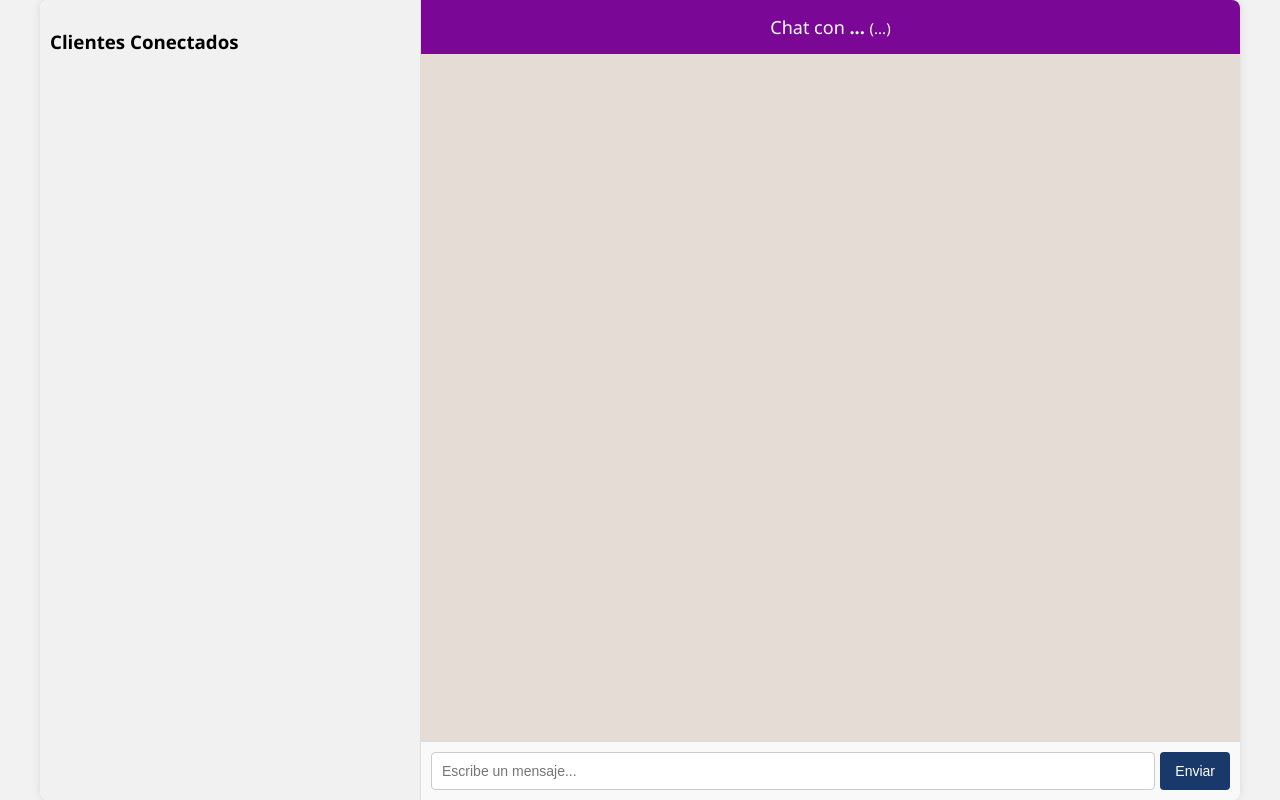
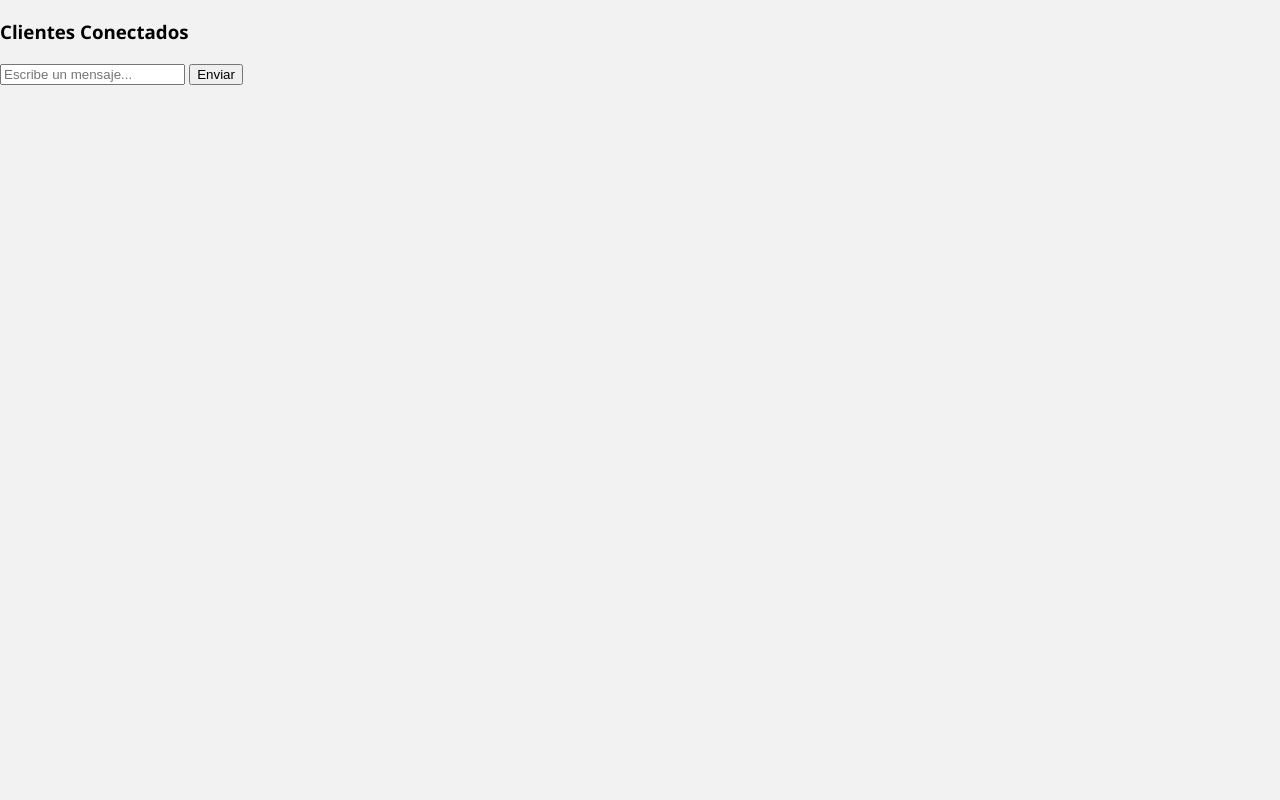
Before and after one commit to EmilioPayanOrtega/Build-a-chat, a Flask app: page /admin in a window 1280 px wide. Run offline with Flask 3, Linux system fonts and the light colour scheme; some libraries are stand-ins or nearby versions.

Commit message:
Update admin.html

```diff
--- a/templates/admin.html
+++ b/templates/admin.html
@@ -2,38 +2,24 @@
 <html lang="es">
 <head>
     <meta charset="UTF-8">
-    <meta name="viewport" content="width=device-width, initial-scale=1.0">
-    <title>Panel de Administrador</title>
-    <link rel="stylesheet" href="{{ url_for('static', filename='CSS/style.css') }}">
+    <title>Admin - Build a Chat</title>
+    <link rel="stylesheet" href="/static/CSS/style.css">
 </head>
 <body>
-    <div class="admin-container">
-        <!-- Barra lateral con lista de clientes -->
-        <div class="chat-sidebar">
+    <div id="admin-container">
+        <div id="sidebar">
             <h3>Clientes Conectados</h3>
-            <div id="chat-list" class="chat-list"></div>
+            <ul id="client-list"></ul>
         </div>
-
-        <!-- Ventana de chat -->
-        <div class="chat-window">
-            <div class="chat-header">
-                Chat con <strong><span id="selected-user">...</span></strong>
-                <small>(<span id="selected-id">...</span>)</small>
-            </div>
-
-            <!-- Caja de mensajes -->
-            <div class="chat-box" id="chat-box"></div>
-
-            <!-- Entrada de texto -->
-            <div class="chat-input">
-                <input type="text" id="admin-message" placeholder="Escribe un mensaje...">
-                <button id="send-admin">Enviar</button>
+        <div id="chat-section">
+            <div id="admin-chat-box"></div>
+            <div id="admin-input-container">
+                <input id="admin-message" type="text" placeholder="Escribe un mensaje...">
+                <button id="admin-send">Enviar</button>
             </div>
         </div>
     </div>
-
-    <!-- Socket.IO -->
-    <script src="https://cdn.socket.io/4.0.1/socket.io.min.js"></script>
-    <script src="{{ url_for('static', filename='JS/admin.js') }}"></script>
+    <script src="https://cdn.socket.io/4.7.2/socket.io.min.js"></script>
+    <script src="/static/JS/admin.js"></script>
 </body>
 </html>
```
